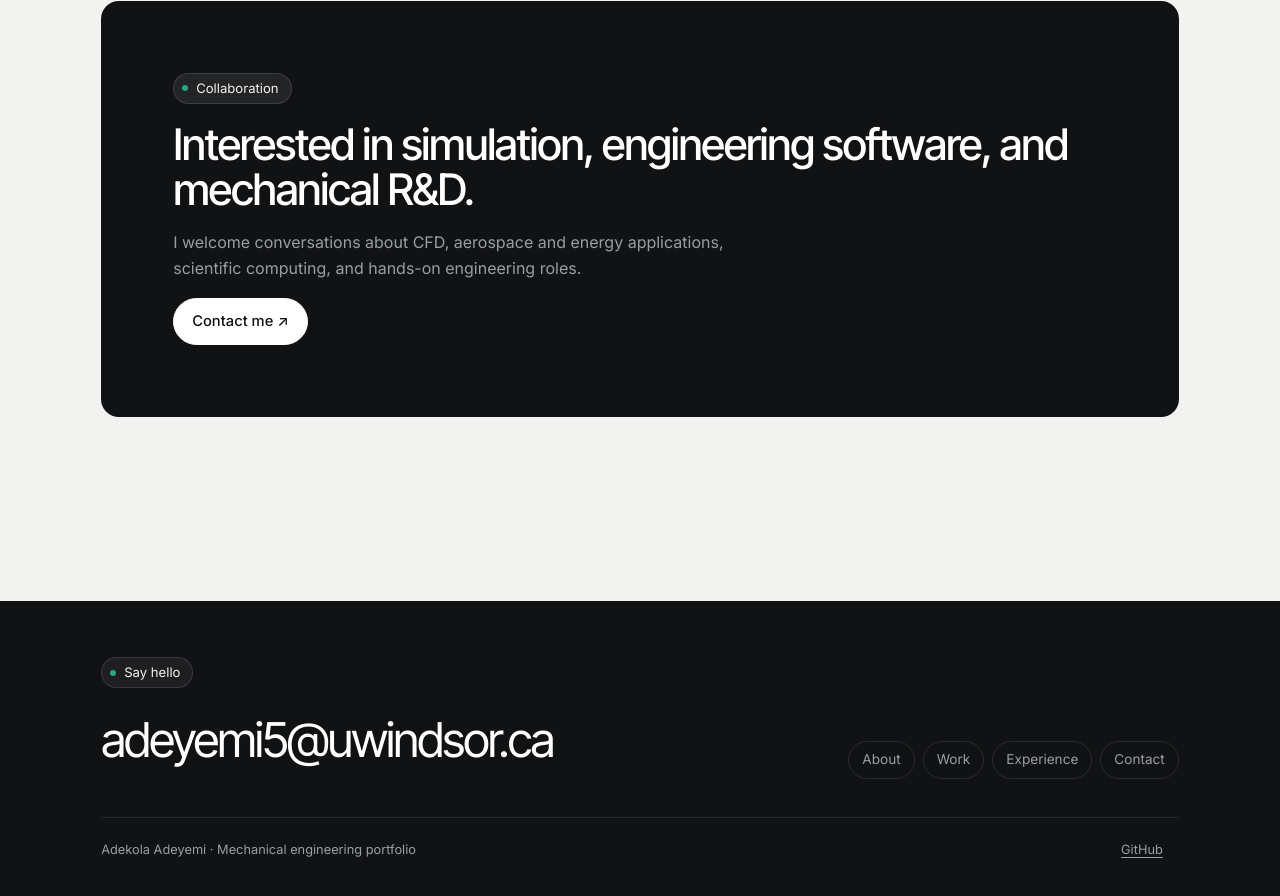
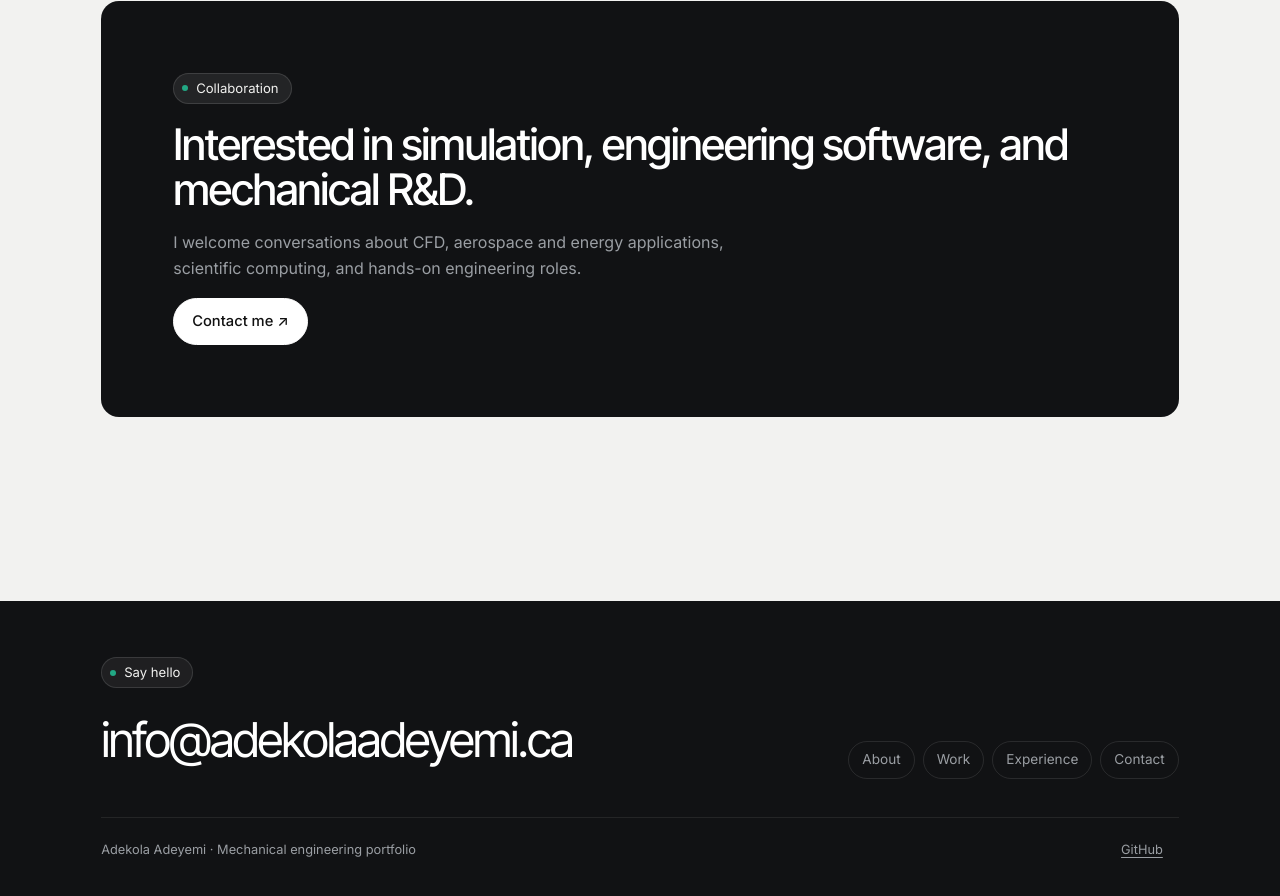
Before and after one commit to adekolagreat/adekolaadeyemi, a plain HTML site: page index.html in a window 1280 px wide. Shown: the part 3366-4262 px from the top of the page. Drawn offline with Linux system fonts and the light colour scheme.

Commit message:
changed the email address

```diff
--- a/index.html
+++ b/index.html
@@ -417,7 +417,7 @@ a[data-todo] { text-decoration-style: dotted; }
 <section><div class="band"><span class="kicker">In development</span><h2>Additional research and design studies</h2><p>My aperiodic stator optimization research and historical vehicle fabrication project will be added when the case studies and source materials are ready. No provisional outcomes are presented here.</p></div></section></section>
 <section class="page" data-page="writing.html" data-title="Experience | Adekola Adeyemi" hidden=""><section><div class="section-head stacked"><span class="kicker">Experience</span><h1>Research, software, and engineering practice</h1><p>My background connects analytical methods with the realities of computational workflows and manufactured systems.</p></div><div class="about"><div><h2>Technical focus</h2></div><div><p class="lead">Compressible CFD; turbomachinery; OpenFOAM solver development; numerical interpolation and computational geometry; automated simulation workflows on HPC systems; mechanical interface engineering and hydraulic testing.</p><p>I develop reusable tools and assess their predictions against higher-fidelity references, numerical convergence, and the physical behavior the models are intended to capture.</p></div></div></section>
 <section><div class="section-head stacked"><span class="kicker">Professional experience</span><h2>Across research and industry</h2></div><ul class="journey"><li><div><h3>PhD researcher</h3><div class="when">University of Windsor · 2021–present</div></div><div class="right"><p class="what">Turbomachinery, boundary-layer ingestion, body-force models, aperiodic blade rows, mesh generation, and automated design studies. Research presented at ASME Turbo Expo 2026.</p></div></li><li><div><h3>Subsea engineer</h3><div class="when">MSCM-PPNL · 2019–2021</div></div><div class="right"><p class="what">Mechanical manufacturing drawings for hydraulic stab plates and lifting hardware; hydraulic coupling testing and FAT supervision. Experience reviewing client technical requirements and interface documentation.</p></div></li><li><div><h3>Engineering intern</h3><div class="when">Shell Nigeria · 2018</div></div><div class="right"><p class="what">Engineering analysis supporting offshore systems, including metering redundancy studies, produced-water operational data, and structural analysis.</p></div></li></ul></section><section><div class="band"><span class="kicker">More detail</span><h2>See the engineering behind the claims.</h2><p>Browse the case studies for implementation details, verification, collaborative roles, and limitations.</p><a class="btn light" href="#work.html">View project pages ↗</a></div></section></section>
-<section class="page" data-page="contact.html" data-title="Contact | Adekola Adeyemi" hidden=""><section class="contact-hero"><span class="kicker">Contact</span><h1>Let's talk engineering.</h1><p class="lead">I am interested in engineering and R&amp;D opportunities involving CFD, aerodynamics, numerical simulation, scientific software, and mechanical systems.</p><a class="email" href="mailto:adeyemi5@uwindsor.ca">adeyemi5@uwindsor.ca</a><ul class="contact-list"><li><span class="key">Location</span><span>Windsor, Ontario, Canada</span></li><li><span class="key">GitHub</span><a href="https://github.com/TUFRG" rel="noopener" target="_blank">TUFRG research group repositories ↗</a></li><li><span class="key">CV</span><a download="" href="assets/files/Adekola_Adeyemi_CV.pdf">Download current engineering CV ↗</a></li><li><span class="key">Availability</span><span>PhD completion expected December 2026; contact me to discuss opportunities.</span></li></ul></section></section>
+<section class="page" data-page="contact.html" data-title="Contact | Adekola Adeyemi" hidden=""><section class="contact-hero"><span class="kicker">Contact</span><h1>Let's talk engineering.</h1><p class="lead">I am interested in engineering and R&amp;D opportunities involving CFD, aerodynamics, numerical simulation, scientific software, and mechanical systems.</p><a class="email" href="mailto:info@adekolaadeyemi.ca">info@adekolaadeyemi.ca</a><ul class="contact-list"><li><span class="key">Location</span><span>Windsor, Ontario, Canada</span></li><li><span class="key">GitHub</span><a href="https://github.com/TUFRG" rel="noopener" target="_blank">TUFRG research group repositories ↗</a></li><li><span class="key">CV</span><a download="" href="assets/files/Adekola_Adeyemi_CV.pdf">Download current engineering CV ↗</a></li><li><span class="key">Availability</span><span>PhD completion expected December 2026; contact me to discuss opportunities.</span></li></ul></section></section>
 <section class="page" data-page="project-apt-grid.html" data-title="APT-Grid | Adekola Adeyemi" hidden=""><article class="article"><a class="back" href="#work.html">← All projects</a><header><span class="kicker">Scientific software · Open source</span><h1>APT-Grid</h1><p class="lede">A Python-based structured mesh-generation framework developed to enable blade-resolved CFD of periodic and aperiodic turbomachinery configurations.</p><div class="meta-table"><dt>My role</dt><dd>Majority of Python development, geometry processing, implementation and CFD assessment</dd><dt>Technology</dt><dd>Python, NumPy, SciPy, OpenFOAM blockMesh, structured OH meshing</dd><dt>Repository</dt><dd><a href="https://github.com/TUFRG/APT-Grid" rel="noopener" target="_blank">TUFRG / APT-Grid ↗</a></dd><dt>Status</dt><dd>Open-source software; research manuscript in preparation</dd></div></header><div class="hero-cover"><img alt="Generated grid around aperiodic guide vanes" src="assets/img/apt_mesh.png"/></div>
 <h2>The problem I needed to solve</h2><p>My PhD research investigates whether aperiodic exit guide vanes can mitigate the aerodynamic degradation associated with boundary-layer-ingesting fans. These designs deliberately vary blade geometry around the annulus, but the commercial turbomachinery meshing tools available to the research did not support the required structured, conformal full-annulus grids. I therefore helped develop the missing capability rather than restrict the design study to periodic blades.</p>
 <h2>What I developed</h2><p>I wrote most of the Python code for geometry preprocessing, coordinate transformations, passage boundary construction, and surface generation. The passage-centred OH topology enables each blade passage to be constructed individually while adjacent passages share geometric boundaries.</p><p>My supervisor developed the OpenFOAM blockMesh dictionary and the grading-related portion of the Python code. We refined the geometric methods through technical discussions and iterative implementation.</p>
@@ -440,7 +440,7 @@ a[data-todo] { text-decoration-style: dotted; }
 <h2>What this work demonstrates</h2><ul><li>Understanding of mechanical and hydraulic interface hardware.</li><li>Project-specific engineering drawing modification and manufacturing documentation.</li><li>Connection between hardware design, fabrication requirements, and equipment verification.</li><li>Hands-on hydraulic pressure testing and supervision in an industrial environment.</li></ul><div class="related"><strong>Confidentiality note:</strong> Original employer drawings, manufacturing dimensions, and FAT records are intentionally not reproduced on this public portfolio page. The graphic above is illustrative, not a reproduction of the tested equipment.</div><nav class="article-nav"><a href="#project-body-force.html">← Body-force framework</a><a href="#work.html">All projects →</a></nav></article></section>
 </main>
 <footer class="site-footer"><div class="wrap">
-<div><span class="kicker" style="margin-bottom:14px">Say hello</span><br/><a class="email" href="mailto:adeyemi5@uwindsor.ca">adeyemi5@uwindsor.ca</a></div>
+<div><span class="kicker" style="margin-bottom:14px">Say hello</span><br/><a class="email" href="mailto:info@adekolaadeyemi.ca">info@adekolaadeyemi.ca</a></div>
 <nav aria-label="Footer"><a href="#index.html">About</a><a href="#work.html">Work</a><a href="#writing.html">Experience</a><a href="#contact.html">Contact</a></nav>
 <div class="fine"><span>Adekola Adeyemi · Mechanical engineering portfolio</span><span><a href="https://github.com/TUFRG">GitHub</a></span></div>
 </div></footer>
```
